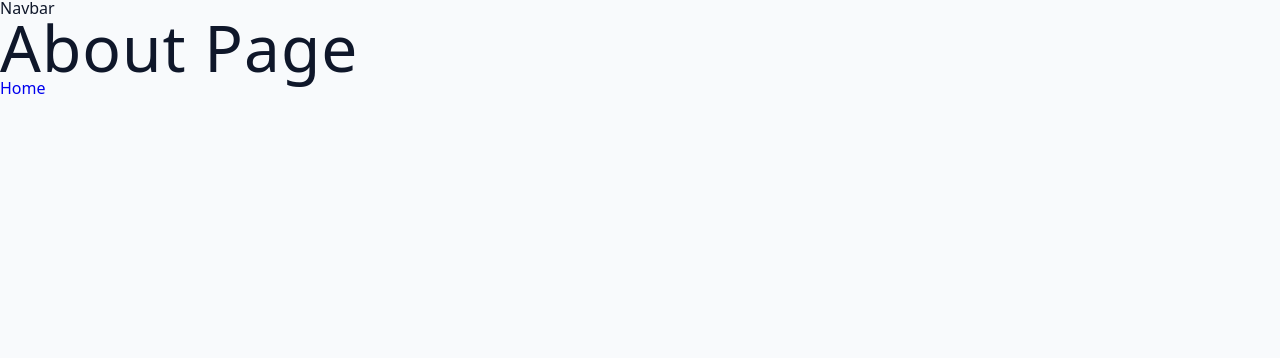
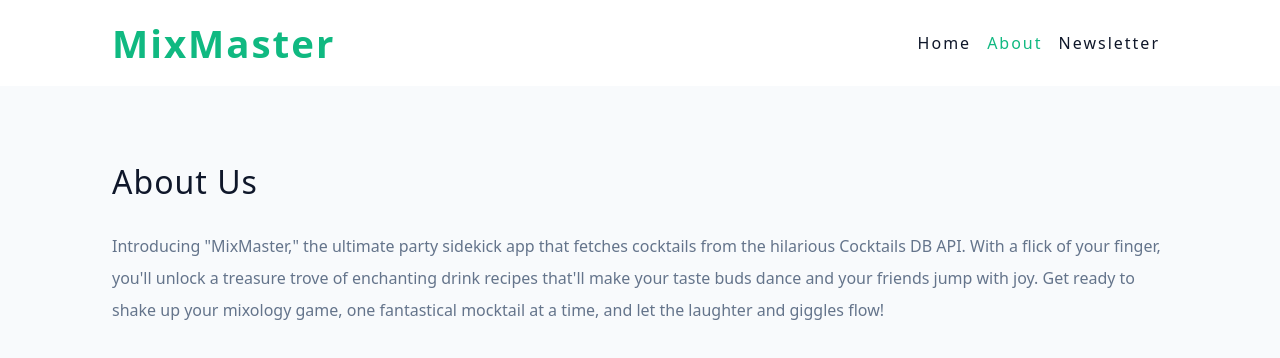
Before and after one commit to AhmedGsa/React-Apps, a React (Vite) app in the folder mix-master/: page /about in a window 1280 px wide. Shown: the top 358 px of the page. Built offline with nearby package versions, Linux system fonts and the light colour scheme.

Commit message:
completed navbar and about page

```diff
--- /dev/null
+++ b/mix-master/src/components/Navbar.jsx
@@ -0,0 +1,27 @@
+import React from 'react'
+import { NavLink } from 'react-router-dom'
+import styled from 'styled-components'
+import Wrapper from '../assets/wrappers/Navbar'
+
+const Navbar = () => {
+  return (
+    <Wrapper>
+      <div className="nav-center">
+        <div className="logo">MixMaster</div>
+        <div className="nav-links">
+          <NavLink to="/" className="nav-link">
+            Home
+          </NavLink>
+          <NavLink to="/about" className="nav-link">
+            About
+          </NavLink>
+          <NavLink to="/newsletter" className="nav-link">
+            Newsletter
+          </NavLink>
+        </div>
+      </div>
+    </Wrapper>
+  );
+}
+
+export default Navbar
--- a/mix-master/src/pages/About.jsx
+++ b/mix-master/src/pages/About.jsx
@@ -1,12 +1,18 @@
 import React from 'react'
-import { Link } from 'react-router-dom'
-
+import Wrapper from '../assets/wrappers/AboutPage'
 const About = () => {
   return (
-    <div>
-      <h1>About Page</h1>
-      <Link to="/">Home</Link>
-    </div>
+    <Wrapper>
+      <h3>About Us</h3>
+      <p>
+      Introducing "MixMaster," the ultimate party sidekick app that fetches
+        cocktails from the hilarious Cocktails DB API. With a flick of your
+        finger, you'll unlock a treasure trove of enchanting drink recipes
+        that'll make your taste buds dance and your friends jump with joy. Get
+        ready to shake up your mixology game, one fantastical mocktail at a
+        time, and let the laughter and giggles flow!
+      </p>
+    </Wrapper>
   )
 }
 
--- a/mix-master/src/pages/Home.jsx
+++ b/mix-master/src/pages/Home.jsx
@@ -1,11 +1,14 @@
 import React from 'react'
 import {Outlet} from 'react-router-dom'
+import Navbar from '../components/Navbar'
 
 const Home = () => {
   return (
     <div>
-      <nav>Navbar</nav>
-      <Outlet />
+      <Navbar />
+      <section className="page">
+        <Outlet />
+      </section>
     </div>
   )
 }
```
